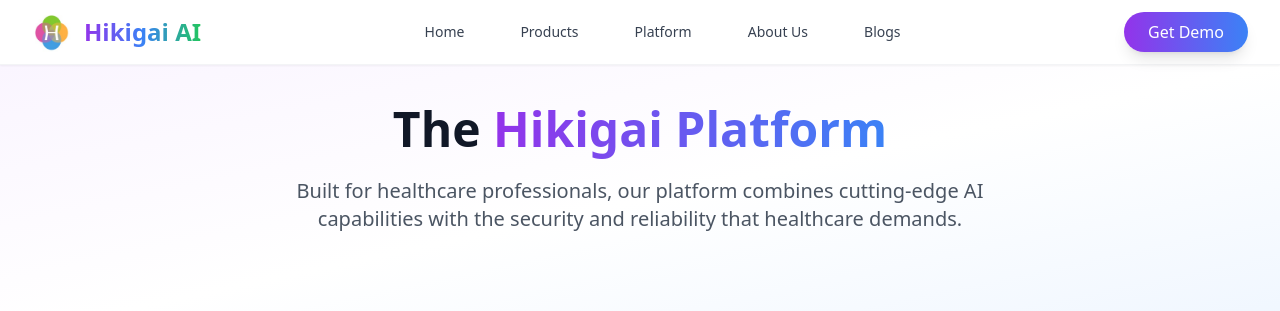
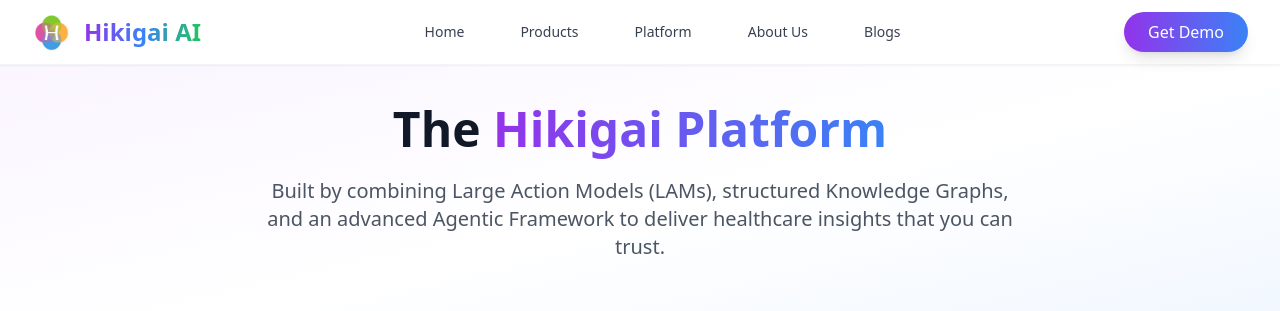
Before and after one commit to sagar-vadnala/aura-health-web-75, a React (Vite) app: page /platform in a window 1280 px wide. Shown: the top 311 px of the page. Built offline with nearby package versions, Linux system fonts and the light colour scheme.

Commit message:
Visual edit in Lovable
Edited UI in Lovable

```diff
--- a/src/pages/Platform.tsx
+++ b/src/pages/Platform.tsx
@@ -72,10 +72,7 @@ const Platform = () => {
             <h1 className="text-5xl font-bold text-gray-900 mb-6">
               The <span className="bg-gradient-to-r from-purple-600 to-blue-500 bg-clip-text text-transparent">Hikigai Platform</span>
             </h1>
-            <p className="text-xl text-gray-600 max-w-3xl mx-auto">
-              Built for healthcare professionals, our platform combines cutting-edge AI capabilities
-              with the security and reliability that healthcare demands.
-            </p>
+            <p className="text-xl text-gray-600 max-w-3xl mx-auto">Built by combining Large Action Models (LAMs), structured Knowledge Graphs, and an advanced Agentic Framework to deliver healthcare insights that you can trust.</p>
           </div>
         </div>
       </section>
```
